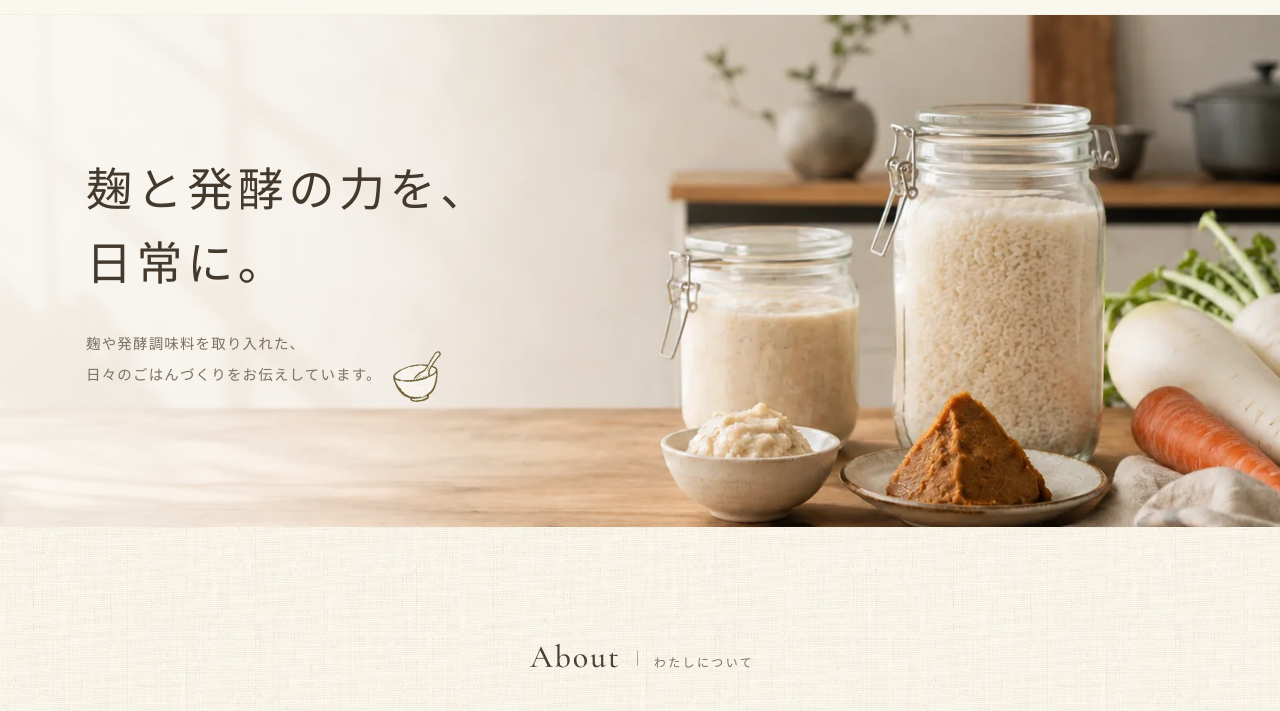
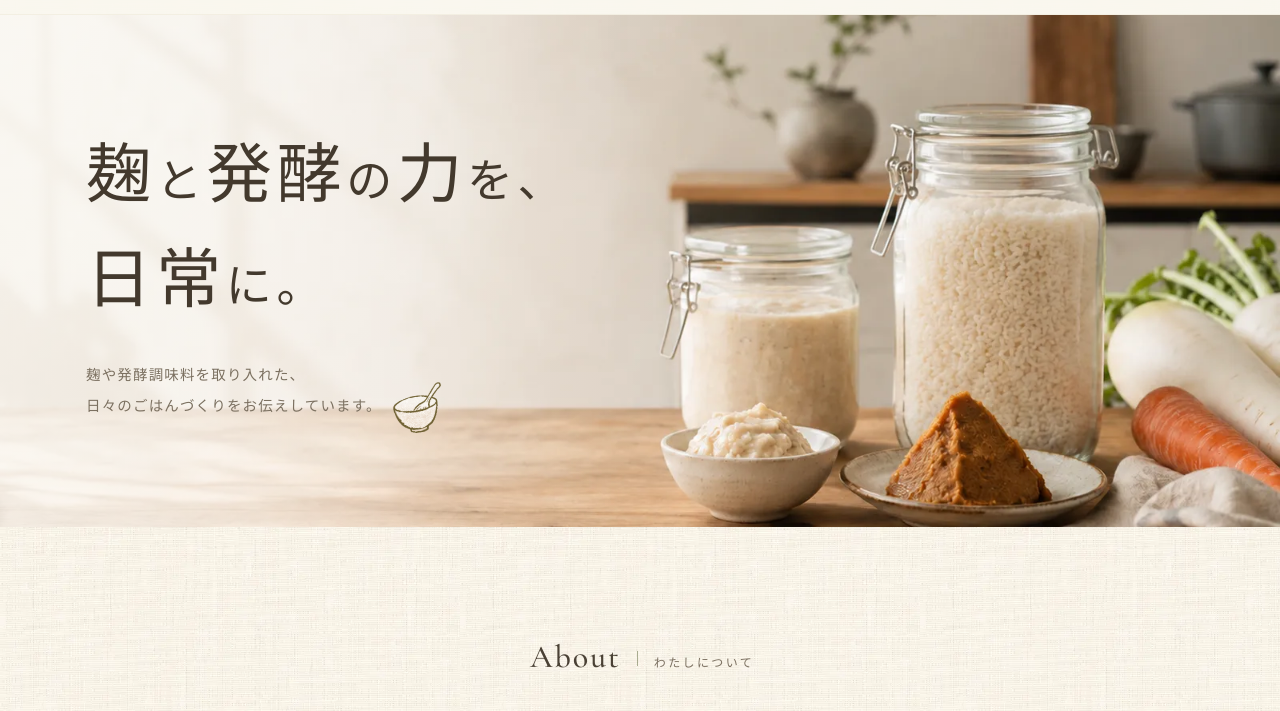
Before and after one commit to h-creates/kojitokurashi-site, a plain HTML site: page index.html in a window 1280 px wide. Shown: the part 53-764 px from the top of the page. Drawn offline with nearby package versions, Linux system fonts and the light colour scheme; a web font is replaced by a local one.

Commit message:
FVタイトル: 意味語（麹・発酵・力・日常）を大きく、仮名は小さく下揃えに
Co-Authored-By: Claude Opus 4.8 <noreply@anthropic.com>

```diff
--- a/assets/css/style.css
+++ b/assets/css/style.css
@@ -196,6 +196,11 @@ ul { margin: 0; padding: 0; list-style: none; }
   letter-spacing: .1em;
   margin: 0 0 26px;
   color: #43392d;
+}
+/* 意味語（麹・発酵・力・日常）を大きく、つなぎの仮名はそのまま。下揃え（ベースライン） */
+.fv-title .lg {
+  font-size: 1.42em;
+  vertical-align: baseline;
 }
 .fv-lead {
   position: relative;
--- a/index.html
+++ b/index.html
@@ -33,7 +33,7 @@
   <link rel="preconnect" href="https://fonts.googleapis.com" />
   <link rel="preconnect" href="https://fonts.gstatic.com" crossorigin />
   <link href="https://fonts.googleapis.com/css2?family=Cormorant+Garamond:ital,wght@0,400;0,500;1,400&family=Zen+Kaku+Gothic+New:wght@400;500;700&family=Zen+Old+Mincho:wght@400;500&display=swap" rel="stylesheet" />
-  <link rel="stylesheet" href="assets/css/style.css?v=1.1" />
+  <link rel="stylesheet" href="assets/css/style.css?v=1.2" />
 
   <!-- 構造化データ（プロフィール） -->
   <script type="application/ld+json">
@@ -105,7 +105,7 @@
       </a>
 
       <div class="fv-copy">
-        <h1 class="fv-title">麹と発酵の力を、<br />日常に。</h1>
+        <h1 class="fv-title"><span class="lg">麹</span>と<span class="lg">発酵</span>の<span class="lg">力</span>を、<br /><span class="lg">日常</span>に。</h1>
         <p class="fv-lead">
           麹や発酵調味料を取り入れた、<br />
           日々のごはんづくりをお伝えしています。
```
